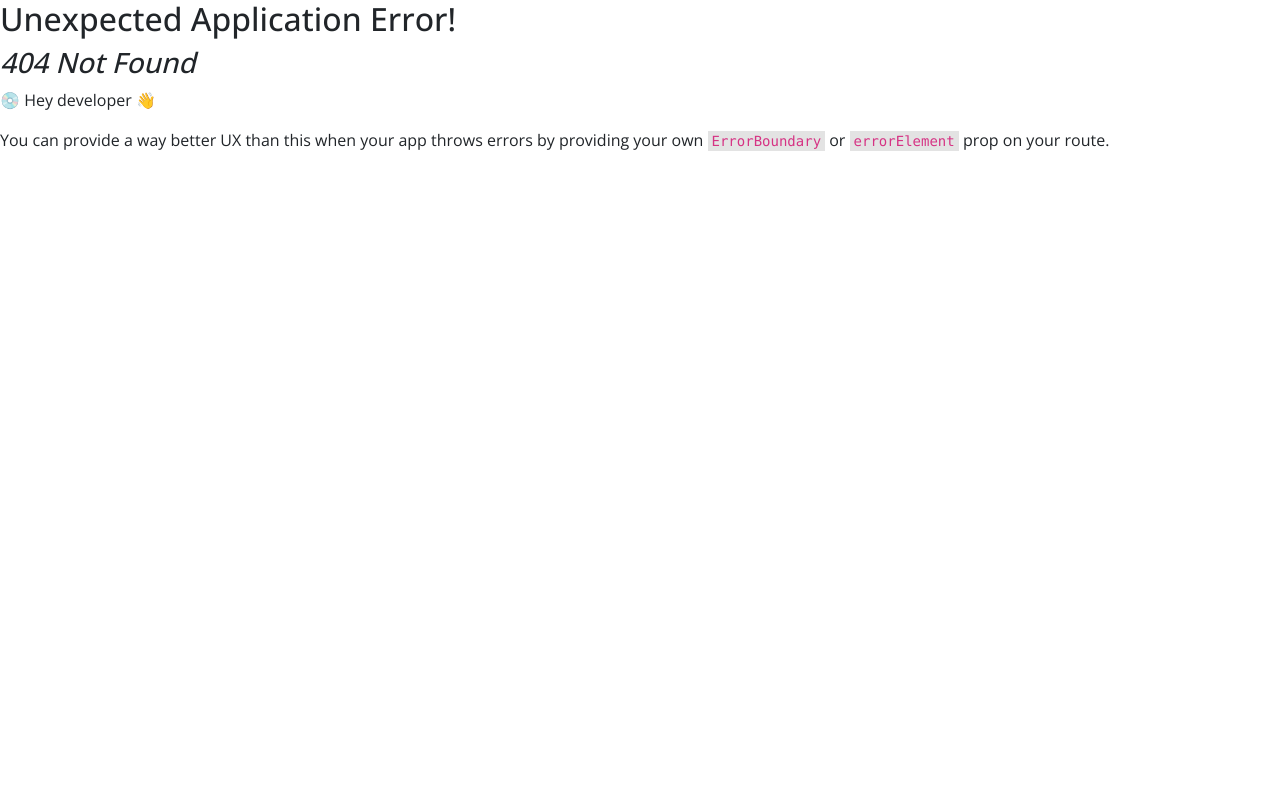
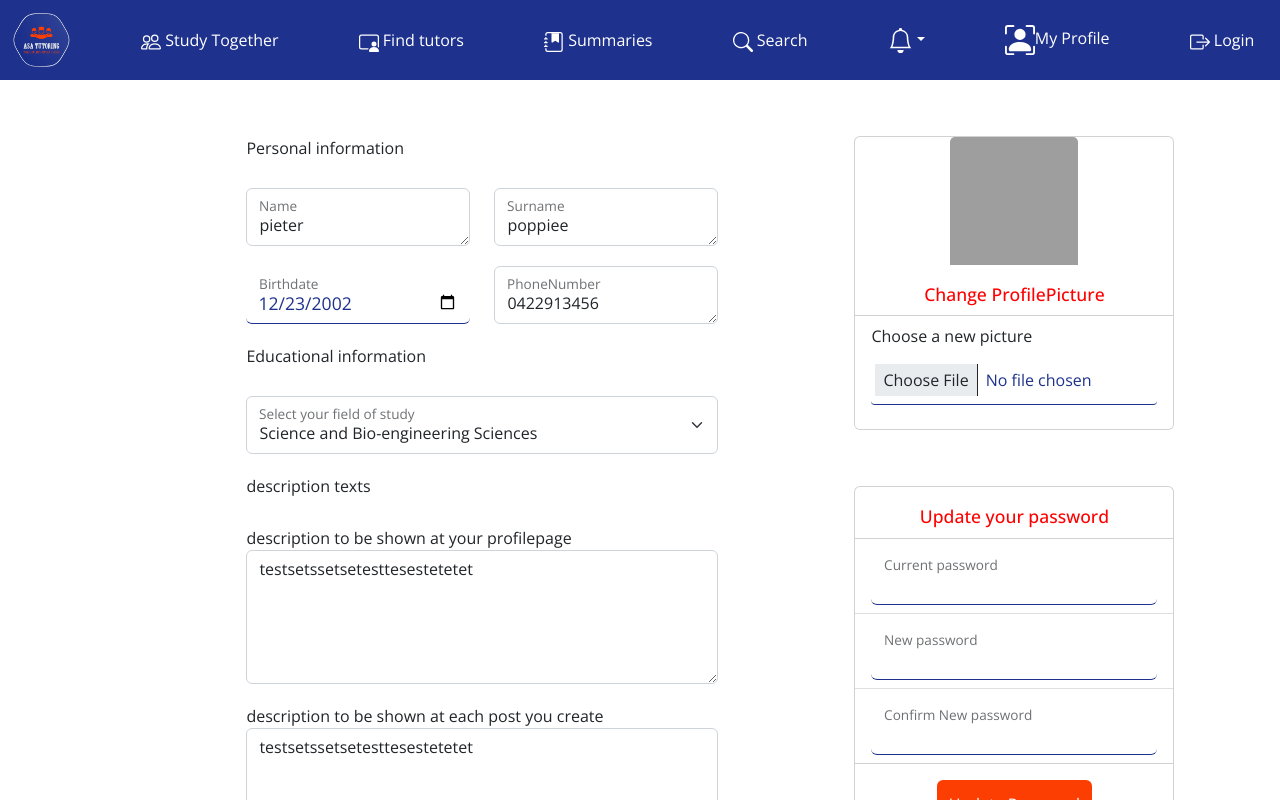
Before and after one commit to ArmanKolozyan/Tutoring-Website, a React (Create React App) app in the folder Client/: page /Profile in a window 1280 px wide. Before the commit this address had no page. Shown: the top 800 px of the page. Built offline with nearby package versions, Linux system fonts and the light colour scheme; grey boxes are pictures that could not be loaded.

Commit message:
Feat: Made page to edit profile information

```diff
--- a/Client/package.json
+++ b/Client/package.json
@@ -13,7 +13,9 @@
     "react": "^18.2.0",
     "react-bootstrap": "^2.6.0",
     "react-bootstrap-icons": "^1.9.1",
+    "react-bootstrap-multiselect": "^2.4.1",
     "react-dom": "^18.0.0",
+    "react-phone-number-input": "^3.2.12",
     "react-router-dom": "^6.4.3",
     "react-scripts": "5.0.1",
     "react-textarea-autosize": "^8.4.0",
--- a/Client/src/App.js
+++ b/Client/src/App.js
@@ -14,7 +14,7 @@ import Footer from "./components/Footer";
 import Trademark from "./components/Trademark";
 import Navigationbar from "./components/Navigationbar";
 import "./style.scss";
-
+import MyProfile from "./pages/MyProfile";
 // Using an Outlet component of React to avoid
 // duplication of Navbar and Footer at every page
 // that needs a navbar and a footer.
@@ -64,6 +64,10 @@ const router = createBrowserRouter([
         path: "/session/:id",
         element: <ViewSession/>
       },
+      {
+        path: "/Profile",
+        element: <MyProfile/>
+      }
     ],
   },
   {
--- /dev/null
+++ b/Client/src/components/ChangePassword.jsx
@@ -0,0 +1,46 @@
+import React from "react";
+import Logo from "../images/Logo.png";
+import Card from "react-bootstrap/Card";
+import ListGroup from "react-bootstrap/ListGroup";
+import Button from "react-bootstrap/Button";
+import Form from "react-bootstrap/Form";
+import FloatingLabel from "react-bootstrap/FloatingLabel";
+
+
+function ChangePassword(props) {
+  return (
+    <div>
+      <Form>
+        <Card style={{ width: "20rem" }}>
+          <Card.Body>
+            <Card.Text>Update your password </Card.Text>
+          </Card.Body>
+          <ListGroup className="list-group-flush">
+            <ListGroup.Item>
+            <FloatingLabel controlId="PasswordInput" label="Current password">
+              <Form.Control required type="password"/>
+            </FloatingLabel>
+            </ListGroup.Item>
+            <ListGroup.Item>
+            <FloatingLabel controlId="NewPasswordInput" label="New password">
+              <Form.Control  required type="password"/>
+            </FloatingLabel>
+            </ListGroup.Item>
+            <ListGroup.Item>
+            <FloatingLabel controlId="NewPasswordCheckInput" label="Confirm New password">
+              <Form.Control required type="password"/>
+            </FloatingLabel>
+            </ListGroup.Item>
+          </ListGroup>
+          <Card.Body>
+          <Card.Text>
+          <Button type="submit">Update Password</Button>
+          </Card.Text>
+          </Card.Body>
+        </Card>
+      </Form>
+    </div>
+  );
+}
+
+export default ChangePassword;
--- /dev/null
+++ b/Client/src/components/ProfileInfo.jsx
@@ -0,0 +1,108 @@
+import React, { useState } from "react";
+import Logo from "../images/Logo.png";
+import Form from "react-bootstrap/Form";
+import Row from "react-bootstrap/Row";
+import Col from "react-bootstrap/Col";
+import Button from "react-bootstrap/Button";
+import FloatingLabel from "react-bootstrap/FloatingLabel";
+import Multiselect from "react-bootstrap-multiselect";
+
+function ProfileInfo(props) {
+  let sessionName = props.sessionName;
+  let sessionFac = props.sessionFac;
+  let sessionPrice = props.sessionPrice;
+  let sessionFreeTrial = props.sessionFreeTrial;
+  let Experience = props.Experience;
+  const [field, setField] = useState([]);
+
+  return (
+    <div>
+      <Form>
+        <Form.Label>Personal information</Form.Label>
+
+        <Row className="justify-content-md-center">
+          <Col>
+            <FloatingLabel controlId="NameInput" label="Name">
+              <Form.Control as="textarea" value={"pieter"} />
+            </FloatingLabel>
+          </Col>
+          <Col>
+            <FloatingLabel controlId="SurenameInput" label="Surname">
+              <Form.Control as="textarea" value={"poppiee"} />
+            </FloatingLabel>
+          </Col>
+        </Row>
+
+        <Row className="justify-content-md-center">
+          <Col>
+            <FloatingLabel controlId="BirthdateInput" label="Birthdate">
+              <Form.Control type="date" value="2002-12-23" />
+            </FloatingLabel>
+          </Col>
+          <Col>
+            <FloatingLabel controlId="PhoneNumberInput" label="PhoneNumber">
+              <Form.Control as="textarea" value={"0422913456"} />
+            </FloatingLabel>
+          </Col>
+        </Row>
+
+        <Form.Label>Educational information</Form.Label>
+        <Row className="justify-content-md-center">
+          <Col>
+            <FloatingLabel
+              controlId="Fields_of_study_followedINput"
+              label="Select your field of study"
+            >
+              <Form.Select required>
+                <option value="Science and Bio-engineering Sciences">
+                  Science and Bio-engineering Sciences
+                </option>
+                <option value="Medicine and Pharmacy">
+                  Medicine and Pharmacy
+                </option>
+                <option value="Law and Criminology">Law and Criminology</option>
+              </Form.Select>{" "}
+            </FloatingLabel>
+          </Col>
+        </Row>
+
+        <Form.Label>description texts</Form.Label>
+        <Row className="justify-content-md-center">
+          <Col>
+            description to be shown at your profilepage
+            <Form.Control
+              as="textarea"
+              value="testsetssetsetesttesestetetet"
+              placeholder="Give a description of yourself that will be shown on your profilepage"
+              maxLength={573}
+              rows={5}
+              required
+            />
+          </Col>
+        </Row>
+
+        <Row className="justify-content-md-center">
+          <Col>
+            description to be shown at each post you create
+            <Form.Control
+              as="textarea"
+              value="testsetssetsetesttesestetetet"
+              placeholder="Give a description of yourself that will be shown on each post you create"
+              maxLength={200}
+              rows={3}
+              required
+            />
+          </Col>
+        </Row>
+
+        <Row className="justify-content-md-center">
+          <Col md="auto">
+            <Button type="submit">Save Changes</Button>
+          </Col>
+        </Row>
+      </Form>
+    </div>
+  );
+}
+
+export default ProfileInfo;
--- /dev/null
+++ b/Client/src/components/UpdatePicture.jsx
@@ -0,0 +1,39 @@
+import React, { useState } from "react";
+import Logo from "../images/Logo.png";
+import Form from "react-bootstrap/Form";
+import Row from "react-bootstrap/Row";
+import Col from "react-bootstrap/Col";
+import Button from "react-bootstrap/Button";
+import Card from "react-bootstrap/Card";
+import ListGroup from "react-bootstrap/ListGroup";
+
+function UpdatePicture(props) {
+  let ProfilePicture = props.ProfilePicture;
+
+  //om frontend te testen
+  ProfilePicture =
+    "https://scontent-bru2-1.xx.fbcdn.net/v/t31.18172-1/10945869_121577144882309_2985454743005061280_o.jpg?stp=dst-jpg_p200x200&_nc_cat=103&ccb=1-7&_nc_sid=7206a8&_nc_ohc=i4H20OgZaf8AX_yFfIP&_nc_ht=scontent-bru2-1.xx&oh=00_AfCbLBH9ApKn1jSQ1inEoeVN6U787gUNyVcO8EtlKqQBEQ&oe=63A97816";
+
+  return (
+    <div>
+      <Form>
+        <Card style={{ width: "20rem" }}>
+          <Card.Img variant="top" src={ProfilePicture} />
+          <Card.Body>
+            <Card.Text>Change ProfilePicture </Card.Text>
+          </Card.Body>
+          <ListGroup className="list-group-flush">
+            <ListGroup.Item>
+              <Form.Group controlId="formFile" className="mb-3">
+                <Form.Label>Choose a new picture</Form.Label>
+                <Form.Control type="file" size="sm" />
+              </Form.Group>
+            </ListGroup.Item>
+          </ListGroup>
+        </Card>
+      </Form>
+    </div>
+  );
+}
+
+export default UpdatePicture;
--- /dev/null
+++ b/Client/src/pages/MyProfile.jsx
@@ -0,0 +1,46 @@
+import React from "react";
+import Container from "react-bootstrap/Container";
+import Row from "react-bootstrap/Row";
+import Col from "react-bootstrap/Col";
+import SessionInfo from "../components/SessionInfo";
+import TutorInfo from "../components/TutorCard";
+import SessionDescription from "../components/SessionDescription";
+import Button from "react-bootstrap/Button";
+import { useEffect, useState } from "react";
+import axios from "axios";
+import { useLocation } from "react-router-dom";
+import ProfileInfo from "../components/ProfileInfo"
+import UpdatePicture from "../components/UpdatePicture";
+import ChangePassword from "../components/ChangePassword";
+
+const MyProfile = () => {
+  return (
+    <div className="MyProfile">
+      <Container>
+        <Row>
+          <Col md="auto">
+            <div className="ProfileInformation">
+              <ProfileInfo />
+            </div>
+          </Col>
+
+          <Col md="auto">
+            <Row>
+              <div className="ProfilePicture">
+                <UpdatePicture/>
+              </div>
+            </Row>
+
+            <Row>
+              <div className="PasswordChangeBox">
+                <ChangePassword/>
+              </div>
+            </Row>
+          </Col>
+        </Row>
+      </Container>
+    </div>
+  );
+};
+
+export default MyProfile;
--- a/Client/src/style.scss
+++ b/Client/src/style.scss
@@ -279,4 +279,42 @@ $ourOrange: #fc3e03;
 
 
   }
+
+  .ProfileInformation{
+    width: auto;
+    display:inline-block;
+
+    form{
+      width: auto;
+    }
+
+
+  }
+
+  .ProfilePicture{
+    display:inline-block;
+
+    img{
+      width: 10vw;
+      height: 10vw;
+      align-self: center;
+    }
+
+    form{
+      input{
+      font-size: 2vh;
+      }
+    }
+  }
+
+  .MyProfile{
+    margin-left: auto;
+    margin-right: auto;
+    width: fit-content;
+
+    form{
+      padding-bottom: 0;
+    }
+  }
+
 }
```
Also changed, not shown: 1 other file (tests, documents, lock files or other folders).
